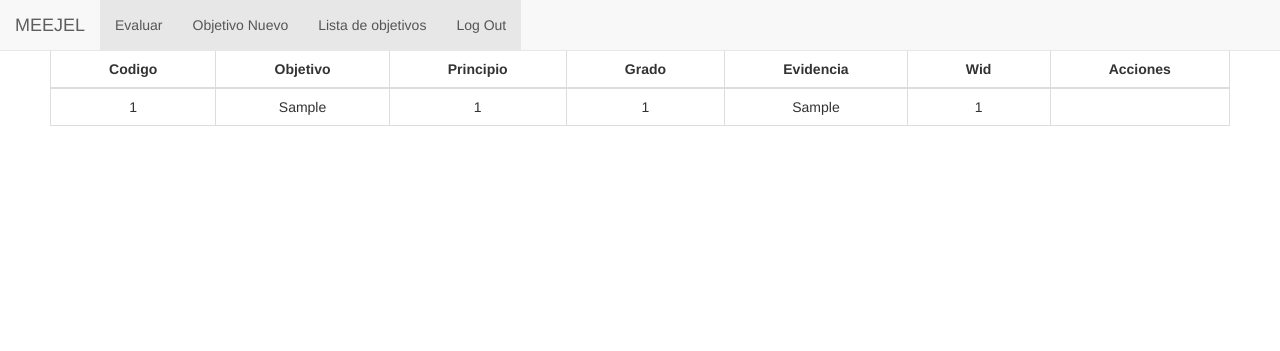
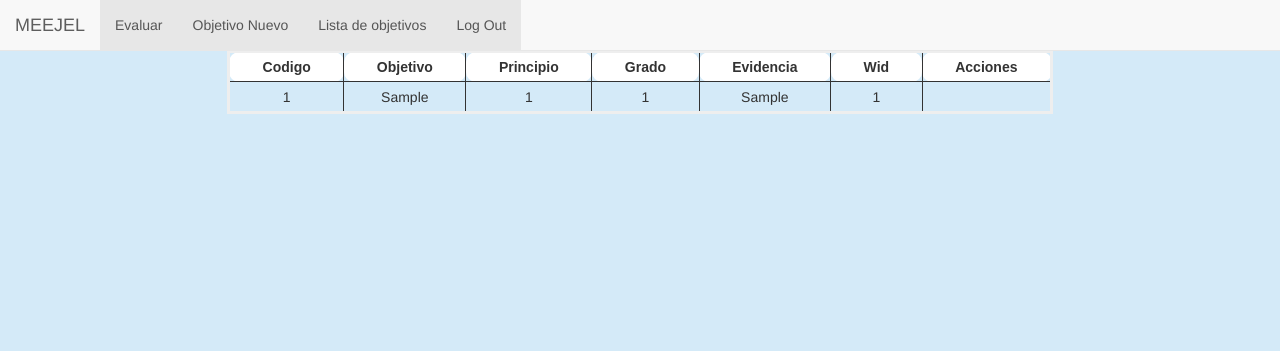
Before and after one commit to marteoma/FrameworkGamificacion, a Django app: page /listobj in a window 1280 px wide. Shown: the top 351 px of the page. Run offline with Django 3.2, Linux system fonts and the light colour scheme; tables that the repository leaves empty hold one stand-in row (values such as "Sample post"); some libraries are stand-ins or nearby versions.

Commit message:
Another UI concept
More pure design

```diff
--- a/framework/templates/framework/base.html
+++ b/framework/templates/framework/base.html
@@ -9,26 +9,41 @@
         text-align: center;
     }
 
+    label{
+        font-family: Arial, Helvetica, sans-serif;
+    }
+
+    input{
+        border-radius: 10px;
+    }
+
+    button{
+        border-radius: 10px;
+    }
     body {
         padding:50px;
         display:flex;
         flex-direction:column;
-        background-color:white;
+        background-color:#d4eaf8;
     }
 
   table {
      width: 70%;
-     border: solid #000;
-     border-radius: 10px;
-     -moz-border-radius-bottomright: 10px;
-
-     margin: auto;
+      text-align: center;
+      vertical-align: top;
+      border: solid #eee;
+      border-collapse: collapse;
+      padding: 0.3em;
+      caption-side: bottom;
+      border-radius: 10px;
+      -moz-border-radius-bottomright: 10px;
+      margin: auto;
   }
-  th, td {
+   td {
     width: 0%;
      text-align: center;
      vertical-align: top;
-     border: 1px solid #000;
+     border: 1px solid;
      border-collapse: collapse;
      padding: 0.3em;
      caption-side: bottom;
@@ -43,12 +58,22 @@
   }
 
   h4{
-      color: lightblue;
+      color: grey;
       font-size: 40px;
   }
   th {
-     background: #eee;
+
+     background-color: white;
      font-family: Arial;
+     width: 0%;
+     text-align: center;
+     vertical-align: top;
+     border: 1px solid;
+     border-collapse: collapse;
+     padding: 0.3em;
+     caption-side: bottom;
+     border-radius: 10px;
+     -moz-border-radius-bottomright: 10px;
   }
     </style>
 </head>
--- a/framework/templates/framework/lista_obj.html
+++ b/framework/templates/framework/lista_obj.html
@@ -1,37 +1,33 @@
 {% extends 'framework/base.html' %}
-
+<!DOCTYPE html>
+<html lang="es">
 {% block content %}
 
-<table class="table table-bordered">
-	<thead>
+<table class="tg">
 	<tr>
-			<td><b>Codigo</b></td>
-			<td><b>Objetivo</b></td>
-			<td><b>Principio</b></td>
-			<td><b>Grado</b></td>
-			<td><b>Evidencia</b></td>
-			<td><b>Wid</b></td>
-			<td><b>Acciones</b></td>
+	  <th class="tg-baqh">Codigo</th>
+	  <th class="tg-baqh">Objetivo</th>
+	  <th class="tg-baqh">Principio</th>
+	  <th class="tg-baqh">Grado</th>
+	  <th class="tg-baqh">Evidencia</th>
+	  <th class="tg-baqh">Wid</th>
+	  <th class="tg-baqh">Acciones</th>
 	</tr>
-
-	</thead>
-	<tbody>
 	{% if lista_obj %}
 	{% for i in lista_obj %}
 	<tr>
-			<td>{{ i.id }}</td>
-			<td>{{ i.objective }}</td>
-			<td>{{ i.principle }}</td>
-			<td>{{ i.grade }}</td>
-			<td>{{ i.evidence }}</td>
-			<td>{{ i.wid }}</td>
+	  <td class="tg-baqh">{{i.id}}</td>
+	  <td class="tg-baqh">{{i.objective}}</td>
+	  <td class="tg-baqh">{{i.principle}}</td>
+	  <td class="tg-baqh">{{i.grade}}</td>
+	  <td class="tg-baqh">{{i.evidence}}</td>
+	  <td class="tg-baqh">{{i.wid}}</td>
 	</tr>
-
 	{% endfor %}
 
 	{% else %}
-		<h2>No hay registros</h2>
+	<h4>No hay registros</h4>
 	{% endif %}
-	</tbody>
   </table>
 {% endblock%}
+</html>
--- a/framework/templates/framework/results.html
+++ b/framework/templates/framework/results.html
@@ -3,8 +3,6 @@
 <html lang="es">
 {% block content %}
 <h2>Resultado del nivel de Gamificación</h2>
-
-<hr>
 
 <hr>
 {% if total > 75 %}
```
Also changed, not shown: framework/templates/framework/index.html (+83 -3 lines). Lines whose indentation alone changed are shown as unchanged.
